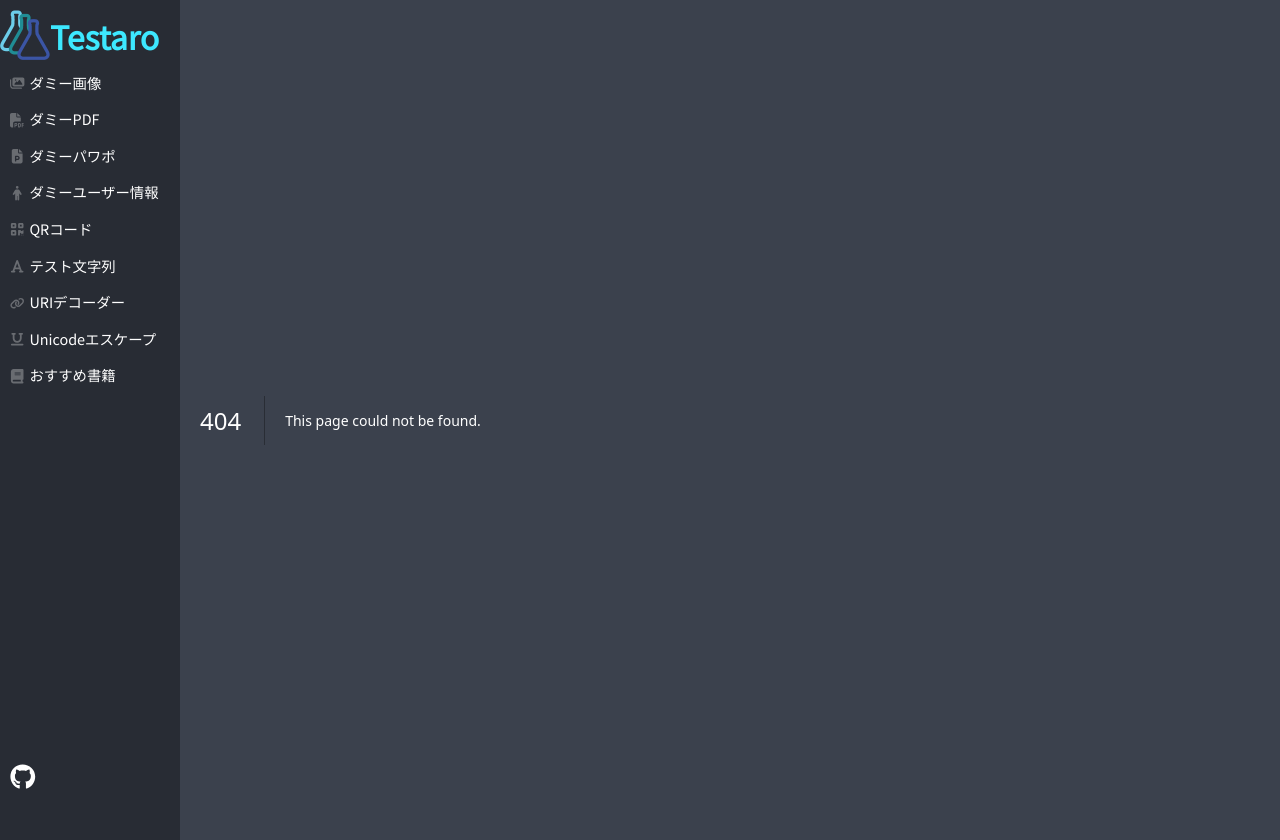
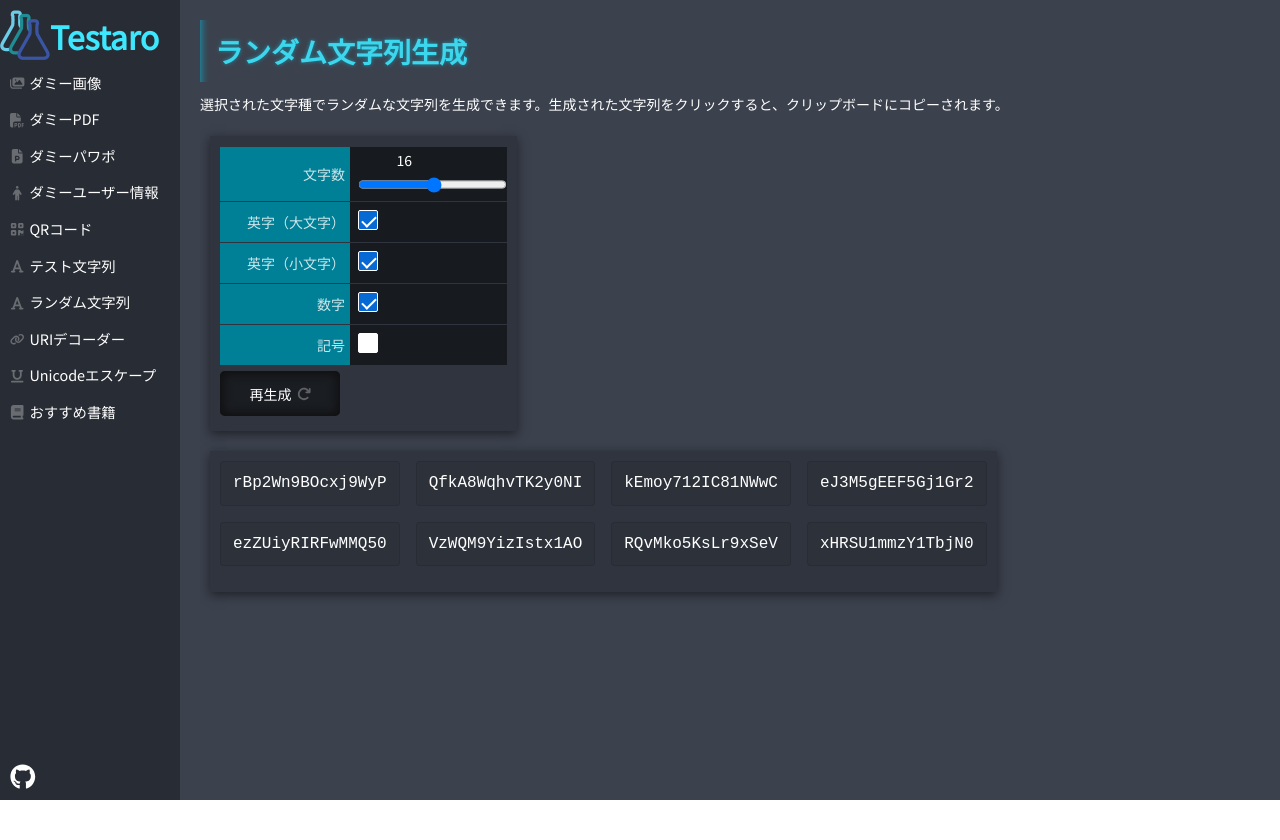
Before and after one commit to jesusisao/testaro, a Next.js app: page /random-chars-generator in a window 1280 px wide. Before the commit this address had no page. After the commit the page ends 800 px from the top, so only its background shows below. Built offline with nearby package versions, Linux system fonts and the light colour scheme.

Commit message:
ランダム文字列生成機能 (#95)
* スタイル微修正

* ランダム文字列生成機能

* スタイルの修正

```diff
--- a/src/components/Layout/Menu/Menu.tsx
+++ b/src/components/Layout/Menu/Menu.tsx
@@ -72,6 +72,14 @@ const Menu: React.FC = () => {
           </Link>
         </li>
         <li>
+          <Link href="/random-chars-generator">
+            <span className={style.link}>
+              <FontAwesomeIcon icon={faFont} className={style.icon} />
+              ランダム文字列
+            </span>
+          </Link>
+        </li>
+        <li>
           <Link href="/uri-decoder">
             <span className={style.link}>
               <FontAwesomeIcon icon={faLink} className={style.icon} />
--- a/src/components/UserGenerator/UserGenerator.tsx
+++ b/src/components/UserGenerator/UserGenerator.tsx
@@ -4,7 +4,7 @@ import style from "./UserGenerator.module.scss";
 import ParamBox from "src/components/Common/ParamBox";
 import { downloadAsCsv } from "src/models/util";
 import { FontAwesomeIcon } from "@fortawesome/react-fontawesome";
-import { faFileDownload } from "@fortawesome/free-solid-svg-icons";
+import { faFileDownload, faRedo } from "@fortawesome/free-solid-svg-icons";
 import { createUsers, userToCsvText } from "src/models/user/user";
 import UserTable from "src/components/UserGenerator/UserTable";
 
@@ -70,6 +70,7 @@ const UserGenerator: React.FC = () => {
 
           <button className={commonStyle.testaroButton} onClick={generate}>
             再生成
+            <FontAwesomeIcon icon={faRedo} className={commonStyle.icon} />
           </button>
           <button
             className={commonStyle.testaroButton}
--- a/src/pages/image-generator/index.tsx
+++ b/src/pages/image-generator/index.tsx
@@ -7,7 +7,7 @@ import { sleep } from "src/models/util";
 import { replaceVariable } from "src/models/string";
 import ParamBox from "src/components/Common/ParamBox";
 import { FontAwesomeIcon } from "@fortawesome/react-fontawesome";
-import { faFileDownload } from "@fortawesome/free-solid-svg-icons";
+import { faFileDownload, faRedo } from "@fortawesome/free-solid-svg-icons";
 
 type FileType = {
   extension: string;
@@ -373,6 +373,9 @@ const ImageGenerator: NextPage = () => {
                   max="300"
                   disabled={downloading}
                   onChange={(e): void => setFontSize(parseInt(e.target.value))}
+                  style={{
+                    marginLeft: "8px",
+                  }}
                 ></input>
               </ParamBox>
             )}
@@ -426,6 +429,7 @@ const ImageGenerator: NextPage = () => {
               onClick={(): void => draw()}
             >
               再生成
+              <FontAwesomeIcon icon={faRedo} className={commonStyle.icon} />
             </button>
           </div>
 
--- /dev/null
+++ b/src/pages/random-chars-generator/index.module.scss
@@ -0,0 +1,40 @@
+@import "styles/config.scss";
+
+.page {
+  height: 100%;
+  min-width: 100%;
+  overflow: hidden;
+}
+
+.stringGrid {
+  display: grid;
+  grid-template-columns: repeat(2, 1fr);
+  gap: 16px;
+  margin-bottom: 16px;
+
+  @media (min-width: 768px) {
+    grid-template-columns: repeat(4, 1fr);
+  }
+}
+
+.stringItem {
+  background-color: rgba(0, 0, 0, 0.05);
+  border: 1px solid rgba(0, 0, 0, 0.1);
+  border-radius: 4px;
+  padding: 12px;
+  cursor: pointer;
+  display: flex;
+  justify-content: space-between;
+  align-items: center;
+  transition: all 0.2s ease;
+
+  &:hover {
+    background-color: rgba(0, 0, 0, 0.4);
+  }
+
+  span {
+    font-family: monospace;
+    font-size: 16px;
+    word-break: break-all;
+  }
+}
--- /dev/null
+++ b/src/pages/random-chars-generator/index.tsx
@@ -0,0 +1,160 @@
+import { useState, useEffect } from "react";
+import { NextPage } from "next";
+import MetaHeader from "src/components/Common/MetaHeader";
+import commonStyle from "styles/common.module.scss";
+import style from "./index.module.scss";
+import ParamBox from "src/components/Common/ParamBox";
+import { FontAwesomeIcon } from "@fortawesome/react-fontawesome";
+import { faRedo } from "@fortawesome/free-solid-svg-icons";
+import { copyToClipboard } from "src/models/util";
+
+const RandomStringGenerator: NextPage = () => {
+  const [length, setLength] = useState(16);
+  const [useNumbers, setUseNumbers] = useState(true);
+  const [useLowercase, setUseLowercase] = useState(true);
+  const [useUppercase, setUseUppercase] = useState(true);
+  const [useSymbols, setUseSymbols] = useState(false);
+  const [generatedStrings, setGeneratedStrings] = useState<string[]>([]);
+
+  const uppercaseChars = "ABCDEFGHIJKLMNOPQRSTUVWXYZ";
+  const lowercaseChars = "abcdefghijklmnopqrstuvwxyz";
+  const numberChars = "0123456789";
+  const symbolChars = "!@#$%^&*()_+-=[]{}|;:,.<>?";
+
+  const generateRandomString = (len: number): string => {
+    let chars = "";
+    if (useUppercase) chars += uppercaseChars;
+    if (useLowercase) chars += lowercaseChars;
+    if (useNumbers) chars += numberChars;
+    if (useSymbols) chars += symbolChars;
+
+    // 少なくとも1つのオプションが選択されていることを確認
+    if (chars.length === 0) {
+      chars = lowercaseChars; // デフォルトで小文字を使用
+    }
+
+    let result = "";
+    for (let i = 0; i < len; i++) {
+      const randomIndex = Math.floor(Math.random() * chars.length);
+      result += chars[randomIndex];
+    }
+    return result;
+  };
+
+  const generateStrings = (): void => {
+    const newStrings = [];
+    for (let i = 0; i < 8; i++) {
+      newStrings.push(generateRandomString(length));
+    }
+    setGeneratedStrings(newStrings);
+  };
+
+  useEffect(() => {
+    generateStrings();
+  }, []);
+
+  const title = "ランダム文字列生成";
+  const description =
+    "選択された文字種でランダムな文字列を生成できます。生成された文字列をクリックすると、クリップボードにコピーされます。";
+
+  return (
+    <div className={style.page}>
+      <MetaHeader
+        title={title}
+        description={description}
+        url="/random-string-generator"
+      />
+      <h1 className={commonStyle.pageTitle}>{title}</h1>
+      <p>{description}</p>
+      <div className={commonStyle.paramsOutputsContainer}>
+        <div className={commonStyle.paramsContainer}>
+          <div className={commonStyle.paramContainer}>
+            <ParamBox labelName="文字数">
+              <input
+                className={commonStyle.textRight}
+                type="number"
+                min="1"
+                max="30"
+                value={length}
+                onChange={(e): void => setLength(parseInt(e.target.value))}
+              ></input>
+              <br />
+              <input
+                type="range"
+                value={length}
+                min="1"
+                max="30"
+                onChange={(e): void => setLength(parseInt(e.target.value))}
+                style={{
+                  marginLeft: "8px",
+                }}
+              ></input>
+            </ParamBox>
+
+            <ParamBox labelName="英字（大文字）">
+              <input
+                type="checkbox"
+                checked={useUppercase}
+                onChange={(e): void => setUseUppercase(e.target.checked)}
+                className={commonStyle.checkbox}
+              ></input>
+            </ParamBox>
+
+            <ParamBox labelName="英字（小文字）">
+              <input
+                type="checkbox"
+                checked={useLowercase}
+                onChange={(e): void => setUseLowercase(e.target.checked)}
+                className={commonStyle.checkbox}
+              ></input>
+            </ParamBox>
+
+            <ParamBox labelName="数字">
+              <input
+                type="checkbox"
+                checked={useNumbers}
+                onChange={(e): void => setUseNumbers(e.target.checked)}
+                className={commonStyle.checkbox}
+              ></input>
+            </ParamBox>
+
+            <ParamBox labelName="記号">
+              <input
+                type="checkbox"
+                checked={useSymbols}
+                onChange={(e): void => setUseSymbols(e.target.checked)}
+                className={commonStyle.checkbox}
+              ></input>
+            </ParamBox>
+
+            <button
+              className={commonStyle.testaroButton}
+              onClick={generateStrings}
+            >
+              再生成
+              <FontAwesomeIcon icon={faRedo} className={commonStyle.icon} />
+            </button>
+          </div>
+        </div>
+
+        <div className={commonStyle.outputsContainer}>
+          <div className={commonStyle.outputContainer}>
+            <div className={style.stringGrid}>
+              {generatedStrings.map((str, index) => (
+                <div
+                  key={index}
+                  className={style.stringItem}
+                  onClick={() => copyToClipboard(str)}
+                >
+                  <span>{str}</span>
+                </div>
+              ))}
+            </div>
+          </div>
+        </div>
+      </div>
+    </div>
+  );
+};
+
+export default RandomStringGenerator;
```
Also changed, not shown: src/pages/qr-generator/index.tsx (+0 -8 lines).
